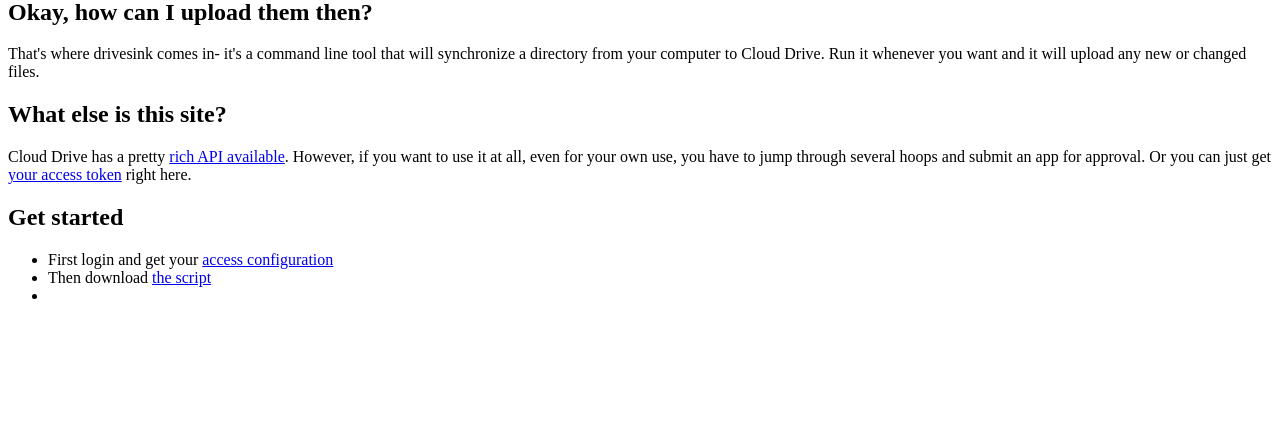
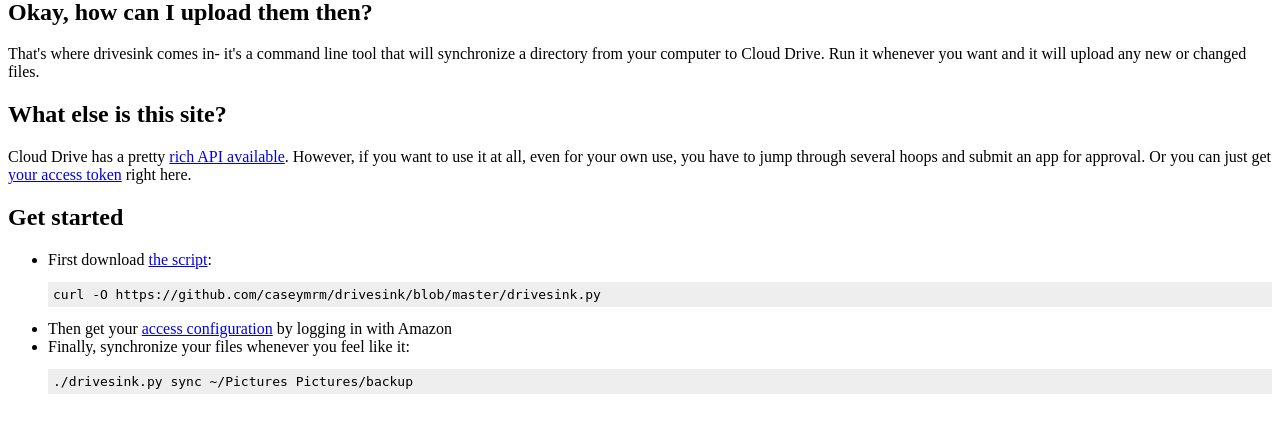
Before and after one commit to caseymrm/drivesink, a Python web app: template drivesink/templates/index.html in a window 1280 px wide. Shown: the part 269-702 px from the top of the page. Run offline with Jinja, Linux system fonts and the light colour scheme; the template is opened without the code that fills it, so the values that code supplies are empty.

Commit message:
Progress on instructions, save token in memcache for 15 minutes for ease of downloading

```diff
--- a/drivesink/static/drivesink.css
+++ b/drivesink/static/drivesink.css
@@ -1 +1,5 @@
-/* */
+pre {
+    white-space: pre-wrap;
+    background-color: #EEE;
+    padding: 5px;
+}
--- a/drivesink/templates/base.html
+++ b/drivesink/templates/base.html
@@ -3,7 +3,7 @@
 <html xmlns="http://www.w3.org/1999/xhtml">
 <head>
     {% block head %}
-    <link rel="stylesheet" href="drivesink.css" />
+    <link rel="stylesheet" href="/static/drivesink.css" />
     <title>{% block title %}{% endblock %} - DriveSink</title>
     {% endblock %}
 </head>
--- a/drivesink/templates/index.html
+++ b/drivesink/templates/index.html
@@ -36,9 +36,15 @@
     <h2>Get started</h2>
     <p>
       <ul>
-        <li>First login and get your <a href="/config">access configuration</a></li>
-        <li>Then download <a href="https://github.com/caseymrm/drivesink/blob/master/drivesink.py">the script</a></li>
-        <li></li>
+        <li>
+          First download <a href="https://github.com/caseymrm/drivesink/blob/master/drivesink.py">the script</a>:
+          <pre>curl -O https://github.com/caseymrm/drivesink/blob/master/drivesink.py</pre>
+        </li>
+        <li>Then get your <a href="/config">access configuration</a> by logging in with Amazon</li>
+        <li>
+          Finally, synchronize your files whenever you feel like it:
+          <pre>./drivesink.py sync ~/Pictures Pictures/backup</pre>
+        </li>
       </ul>
     </p>
 {% endblock %}
```
Also changed, not shown: drivesink/main.py (+12 -2 lines).
